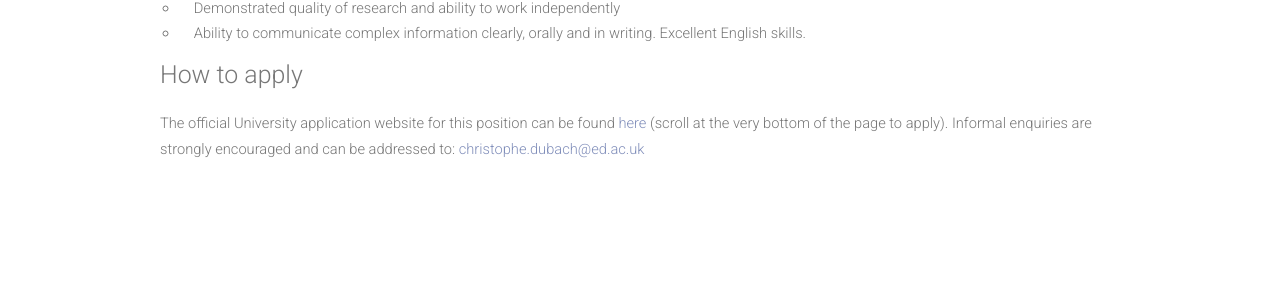
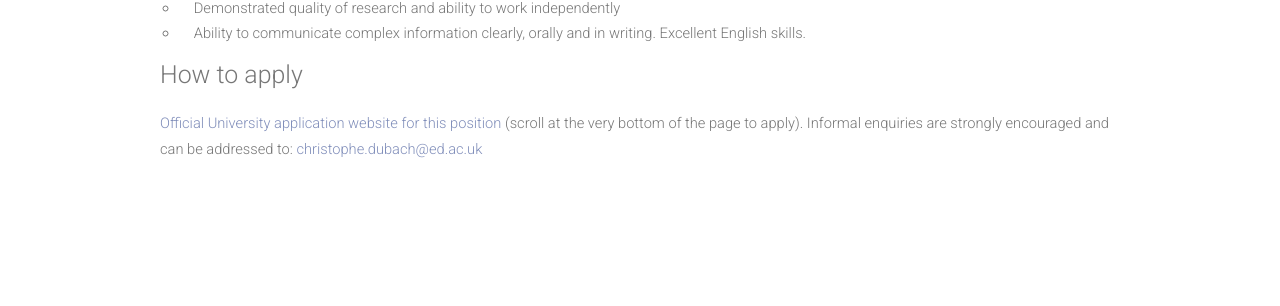
Before and after one commit to lift-project/lift-project.github.io, a Jekyll site: the page built from jobHuawei.html, in a window 1280 px wide. Shown: the part 1713-2019 px from the top of the page. Built offline with Jekyll 4.4.1, drawn with Linux system fonts in a browser that asks for light colours; nearby versions of some CDN libraries.

Commit message:
updated job link

```diff
--- a/jobHuawei.html
+++ b/jobHuawei.html
@@ -97,7 +97,7 @@ The position is funded by Huawei Innovation Research Program FLAGSHIP (HIRP FLAG
                         <span class="byline">How to apply</span>
                     </header>
 
-                    <p>The official University application website for this position can be found <a href="https://www.vacancies.ed.ac.uk/pls/corehrrecruit/erq_jobspec_version_4.display_form#">here</a> (scroll at the very bottom of the page to apply).
+                    <p><a href="https://www.vacancies.ed.ac.uk/pls/corehrrecruit/erq_jobspec_version_4.jobspec?p_id=040967">Official University application website for this position</a> (scroll at the very bottom of the page to apply).
                     Informal enquiries are strongly encouraged and can be addressed to: <a href="mailto:christophe.dubach@ed.ac.uk">christophe.dubach@ed.ac.uk</a></p>
                 </div>
 
```
